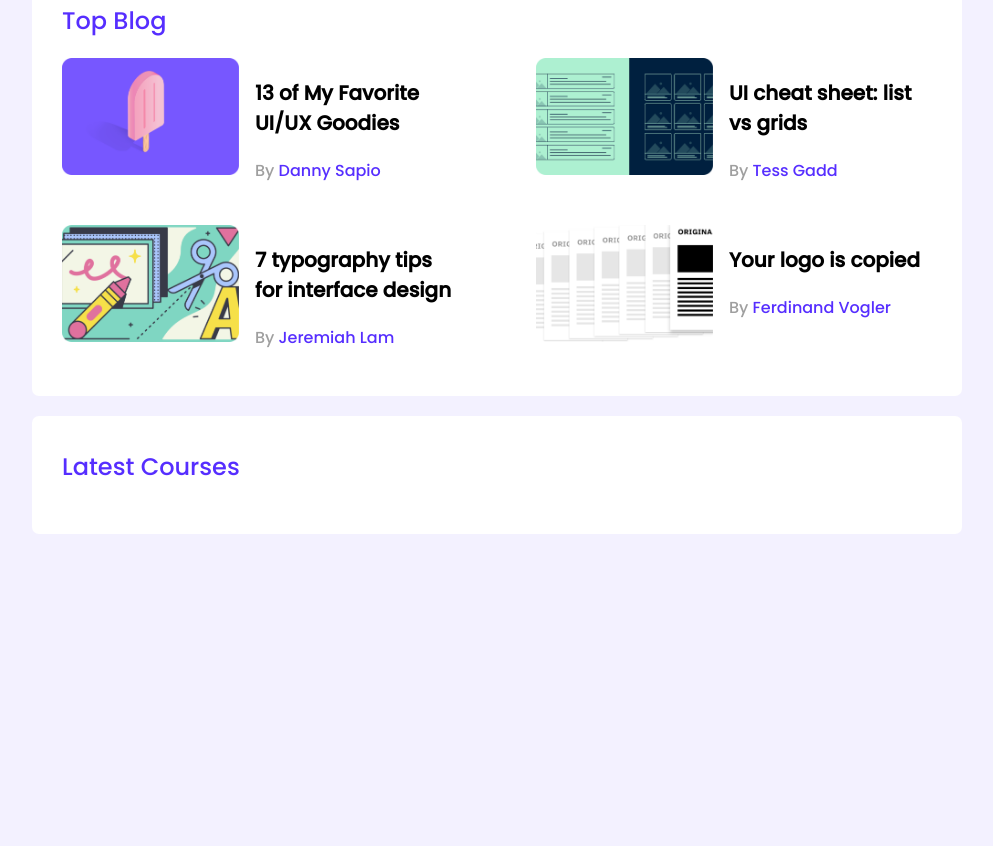
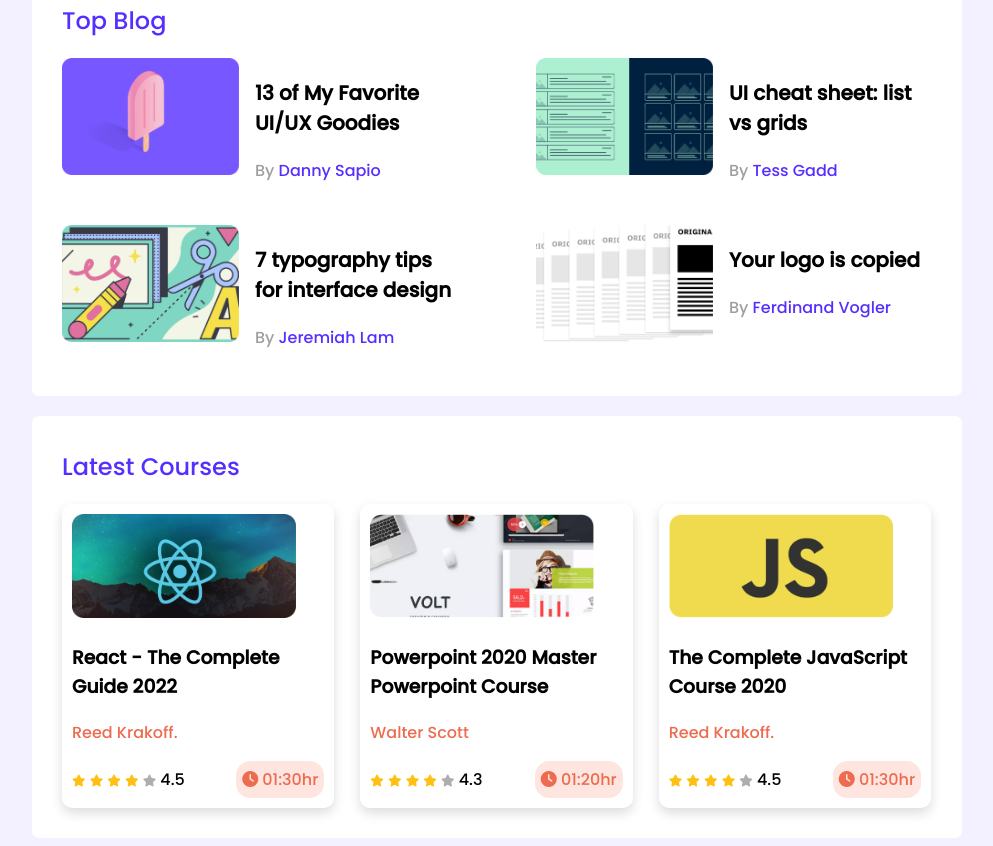
Before and after one commit to sebokdas1/Leader-board, a plain HTML site: page index.html in a window 1280 px wide. Shown: the part 326-1172 px from the top of the page, without its empty margins (143-1136 px from the left). Before the commit the page ends 868 px from the top, so only its background shows below. Drawn offline with Linux system fonts and the light colour scheme.

Commit message:
main content

```diff
--- a/index.html
+++ b/index.html
@@ -7,6 +7,8 @@
     <meta name="viewport" content="width=device-width, initial-scale=1.0">
     <!-- stylesheet -->
     <link rel="stylesheet" href="styles/style.css">
+    <!-- font awesome -->
+    <script src="https://kit.fontawesome.com/3c60872d39.js" crossorigin="anonymous"></script>
     <title>Leader Board</title>
 </head>
 
@@ -92,6 +94,80 @@
         <!-- Latest courses -->
         <section class="container">
             <h2 class="section-title">Latest Courses</h2>
+            <div class="courses">
+                <div class="course">
+                    <div class="course-banner">
+                        <img src="images/courses/course-1.png" alt="">
+                    </div>
+                    <div class="course-details">
+                        <h3 class="course-title">React - The Complete Guide 2022</h3>
+                        <p class="course-author">Reed Krakoff.</p>
+                        <div class="course-info">
+                            <div>
+                                <i class="fas fa-star field"></i>
+                                <i class="fas fa-star field"></i>
+                                <i class="fas fa-star field"></i>
+                                <i class="fas fa-star field"></i>
+                                <i class="fas fa-star empty"></i>
+                                <span>4.5</span>
+                            </div>
+
+                            <div class="course-duration">
+                                <i class="fas fa-clock"></i>
+                                01:30hr
+                            </div>
+                        </div>
+                    </div>
+                </div>
+                <div class="course">
+                    <div class="course-banner">
+                        <img src="images/courses/course-2.png" alt="">
+                    </div>
+                    <div class="course-details">
+                        <h3 class="course-title">Powerpoint 2020 Master Powerpoint Course</h3>
+                        <p class="course-author">Walter Scott</p>
+                        <div class="course-info">
+                            <div>
+                                <i class="fas fa-star field"></i>
+                                <i class="fas fa-star field"></i>
+                                <i class="fas fa-star field"></i>
+                                <i class="fas fa-star field"></i>
+                                <i class="fas fa-star empty"></i>
+                                <span>4.3</span>
+                            </div>
+
+                            <div class="course-duration">
+                                <i class="fas fa-clock"></i>
+                                01:20hr
+                            </div>
+                        </div>
+                    </div>
+                </div>
+                <div class="course">
+                    <div class="course-banner">
+                        <img src="images/courses/course-3.png" alt="">
+                    </div>
+                    <div class="course-details">
+                        <h3 class="course-title">The Complete JavaScript Course 2020</h3>
+                        <p class="course-author">Reed Krakoff.</p>
+                        <div class="course-info">
+                            <div>
+                                <i class="fas fa-star field"></i>
+                                <i class="fas fa-star field"></i>
+                                <i class="fas fa-star field"></i>
+                                <i class="fas fa-star field"></i>
+                                <i class="fas fa-star empty"></i>
+                                <span>4.5</span>
+                            </div>
+
+                            <div class="course-duration">
+                                <i class="fas fa-clock"></i>
+                                01:30hr
+                            </div>
+                        </div>
+                    </div>
+                </div>
+            </div>
         </section>
     </main>
 </body>
--- a/styles/style.css
+++ b/styles/style.css
@@ -82,3 +82,44 @@
     font-size: 16px;
     text-decoration: none;
 }
+
+/* courses style */
+.courses{
+    display: grid;
+    grid-template-columns: repeat(3, 1fr);
+    grid-column-gap: 25px;
+}
+.course{
+    width: 252.42px;
+    box-shadow: 0px 5px 12px #dcdcdc;
+    border-radius: 10px;
+    padding: 10px;
+}
+.course .course-banner img{
+    width: 224px;
+    height: 104px;
+}
+.course-author{
+    color: #ED6B4F;
+}
+.course-info{
+    display: flex;
+    justify-content: space-between;
+    align-items: center;
+}
+.fa-star{
+    font-size: 12px;
+}
+.fa-star.field{
+    color: #FFC014;
+}
+.fa-star.empty{
+    color: #AEAEAE;
+}
+.course-duration{
+    background-color: #FEE5DF;
+    border-radius: 14.5px;
+    color: #ED6B4F;
+    font-size: 14.6;
+    padding: 6px;
+}
```
